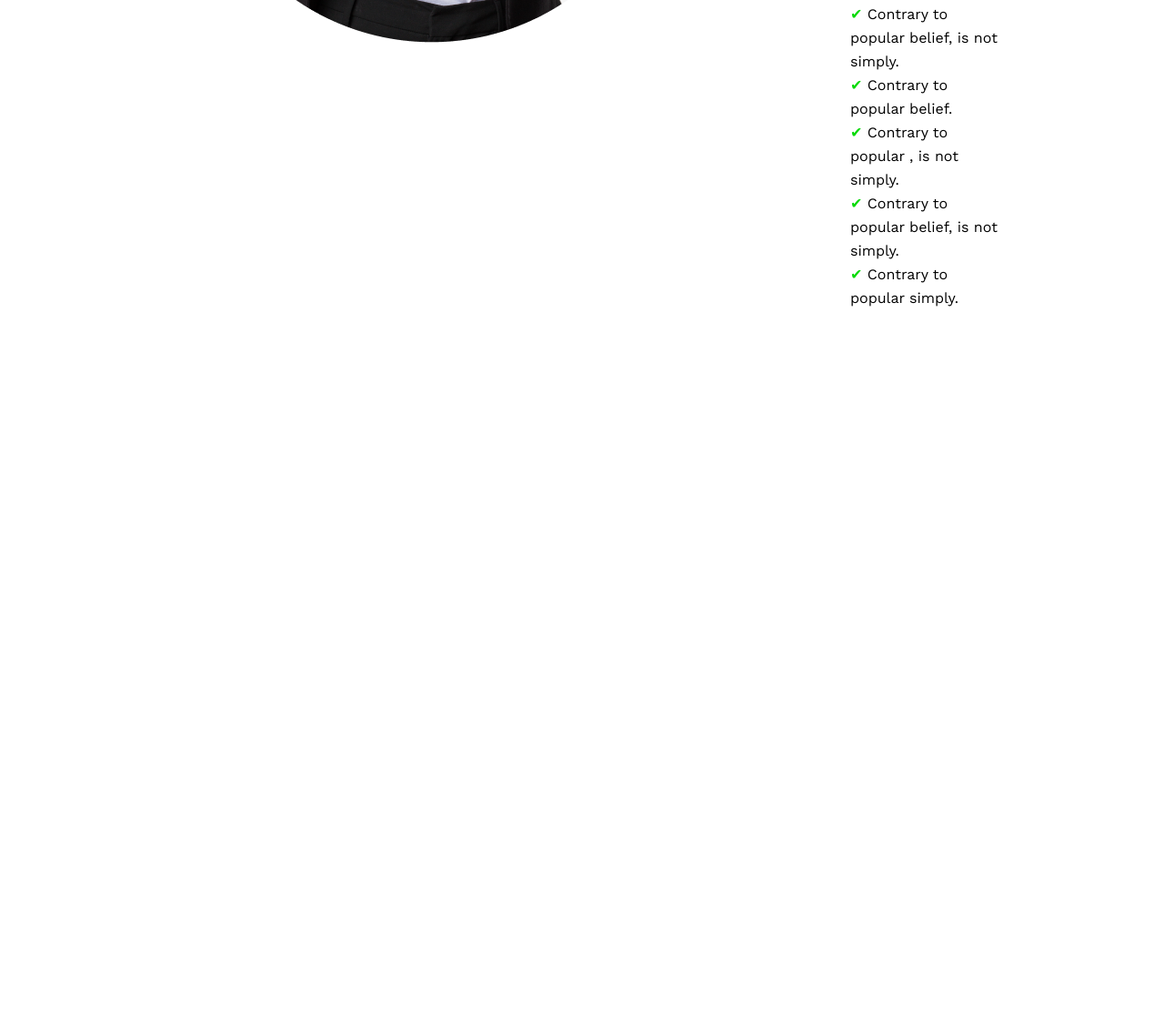
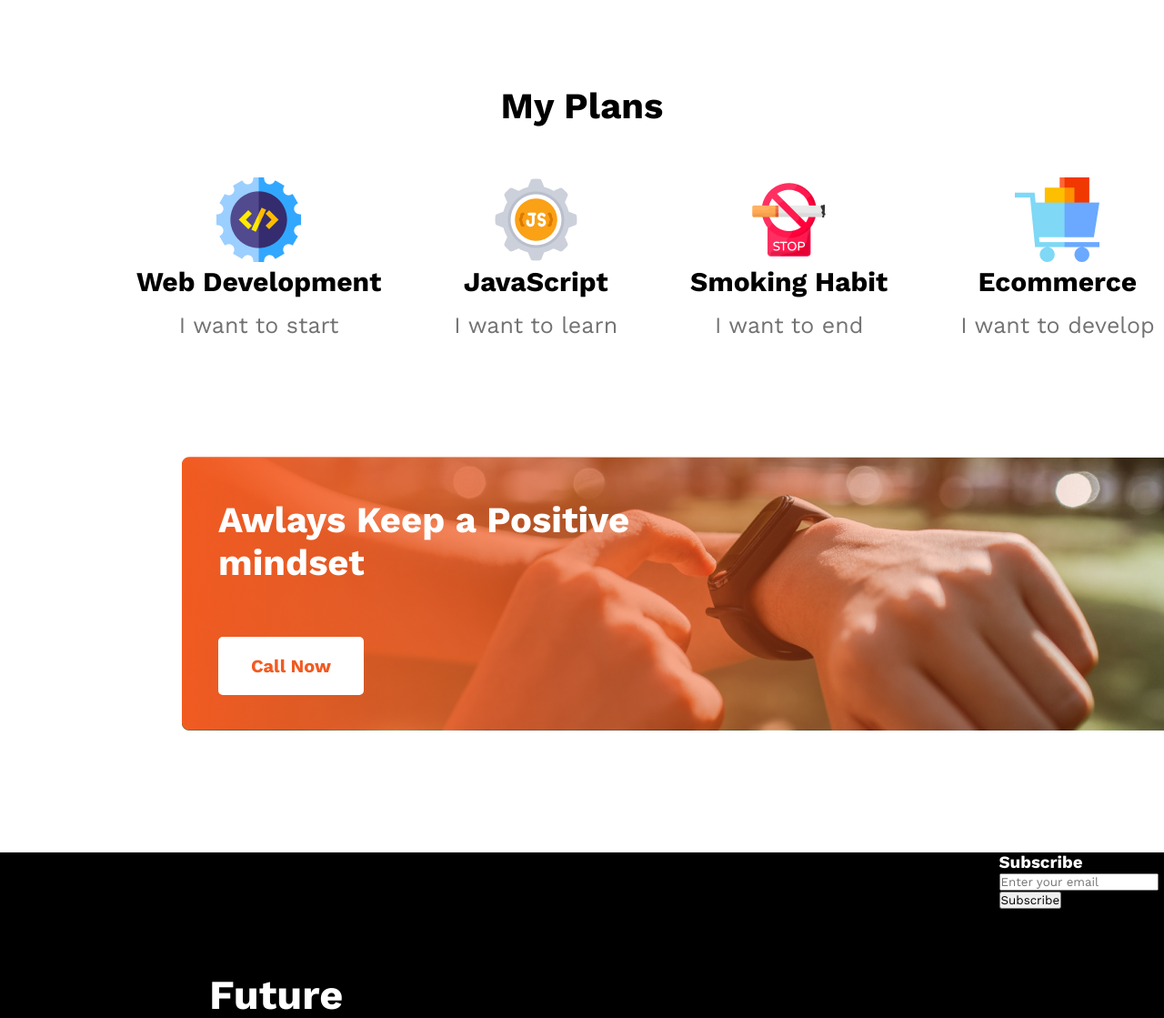
Before and after one commit to shammikabir/New_Portfolio, a plain HTML site: page index.html in a window 1280 px wide. Shown: the part 1681-2800 px from the top of the page at 91% size. Before the commit the page ends 2046 px from the top, so only its background shows below. Drawn offline with nearby package versions, Linux system fonts and the light colour scheme.

Commit message:
plan,footer

```diff
--- a/index.html
+++ b/index.html
@@ -36,9 +36,64 @@
         </div>
 
         </section>
+        <section >
+            <h3 class="plan-title">My Plans</h3>
+            <div class="plan-container">
+                <div >
+                    <img src="./images/icons/web.png" alt="">
+                    <p class="plan-name">Web Development</p>
+                    <p class="plan-about">I want to start</p>
+                </div>
+                <div >
+                    <img src="./images/icons/js.png" alt="">
+                    <p class="plan-name">JavaScript</p>
+                    <p class="plan-about">I want to learn</p>
+                </div>
+                <div>
+                    <img src="./images/icons/smoke.png" alt="">
+                    <p class="plan-name">Smoking Habit</p>
+                    <p class="plan-about">I want to end</p>
+                </div>
+                <div >
+                    <img src="./images/icons/ecom.png" alt="">
+                    <p class="plan-name">Ecommerce</p>
+                    <p class="plan-about">I want to develop</p>
+                </div>
+            </div>
+
+
+        </section>
+        <section class="gradient-image">
+            <div class="container">
+                <img src="./images/gradient2.png" alt="">
+                <div class="center-left">
+                    <p>Awlays Keep a Positive <br> mindset</p>
+                </div>
+                 <div>
+                    <button class="call-me-button">Call Now</button>
+                 </div>
+
+        </section>
 
     </main>
-    <footer>
+    <footer class="footer">
+        <div class="footer-container">
+            <h3 class="footer-title">Future</h3>
+            <p class="footer-description">There are many variations of passages of Lorem Ipsum available, but the majority have suffered alteration in some form, by injected humour, or randomised words</p>
+            <p class="footer-info-email"></p>Email : info@gmail.com</p>
+            <p class="footer-info-phone"></p>Phone : 01500 00 00 00</p>
+            <div class="footer-image">
+                <img src="./images/icons/fb.png" alt="">
+                <img src="./images/icons/twitter.png" alt="">
+                <img src="./images/icons/youtube.png" alt="">
+            </div>
+        </div>
+        <div class="subscribe">
+            <h3 sub-title>Subscribe</h3>
+            <input type="text" id="name" name="name" placeholder="Enter your email">
+            <button class="subscribe-btn">Subscribe</button>
+
+        </div>
 
     </footer>
 
--- a/new_portfolio.css
+++ b/new_portfolio.css
@@ -2,6 +2,8 @@
 
 *{
     font-family: 'Work Sans';
+    margin: 0;
+    padding: 0;
 }
 
 .header {
@@ -9,7 +11,7 @@
   padding-left: 800px;
   padding-right: 230px;
   text-align: right;
-  height: 120vh;
+  height: 100vh;
 
 
 
@@ -23,6 +25,12 @@
   padding-top: 216px;
 
 
+}
+
+/* Footer style */
+.footer{
+    background-color: black;
+    color: white;
 }
 
 .heading-description {
@@ -117,3 +125,126 @@ ul{
     width: 24px;
 
 }
+
+/* My Plan About */
+
+.plan-title{
+    text-align: center;
+    margin-top: 130px;
+    font-weight: 700;
+font-size: 40px;
+}
+
+.plan-container{
+    display: flex;
+    text-align: center;
+    gap: 80px;
+    margin-left: 150px;
+    margin-top: 55px;
+
+}
+
+.plan-about{
+
+    font-weight: 500;
+font-size: 25px;
+margin-top: 16px;
+color: #737272;
+margin-bottom: 130px;
+}
+
+.plan-name{
+    font-weight: 700;
+font-size: 30px;
+margin-bottom: 16px;
+
+}
+
+/* Gradient-image style */
+
+.gradient-image{
+    background-image: url(./images/watch.png);
+    background-repeat: no-repeat;
+
+    margin-left:200px;
+    margin-bottom: 130px;
+}
+.container{
+    position: relative;
+    color: white;
+
+}
+
+/* .Call-me-btn{
+
+background: #FFFFFF;
+border-radius: 5px;
+color: #F15B22;
+position: absolute;
+top:70%;
+} */
+.call-me-button{
+    position: absolute;
+    background: #FFFFFF;
+    width: 160px;
+border-radius: 5px;
+font-weight: 600;
+font-size: 20px;
+color: #F15B22;
+border-style: none;
+top:65%;
+height: 64px;
+margin-left: 40px;
+text-align: center;
+}
+
+.center-left{
+
+    font-weight: 700;
+    font-size: 40px;
+    position: absolute;
+    color: white;
+    text-align: left;
+    margin-left: 40px;
+    margin-right: 400px;
+    top: 15%;
+
+
+}
+
+/* Footer style */
+
+.footer{
+    background-color: black;
+    color: white;
+    margin:0px;
+    display: flex;
+
+}
+.footer-title{
+    font-weight: 700;
+font-size: 45px;
+margin-left: 230px;
+margin-top:130px;
+margin-bottom: 16px;
+}
+.footer-description{
+    font-weight: 400;
+font-size: 16px;
+margin-bottom: 32px;
+margin-top:24px;
+margin-left: 230px;
+text-align: left;
+}
+.footer-info-email{
+    padding-left: 230px;
+
+}
+
+.footer-image{
+    margin-top:16px;
+    margin-left: 230px;
+    margin-bottom: 130px;
+    gap:100px;
+
+}
```
